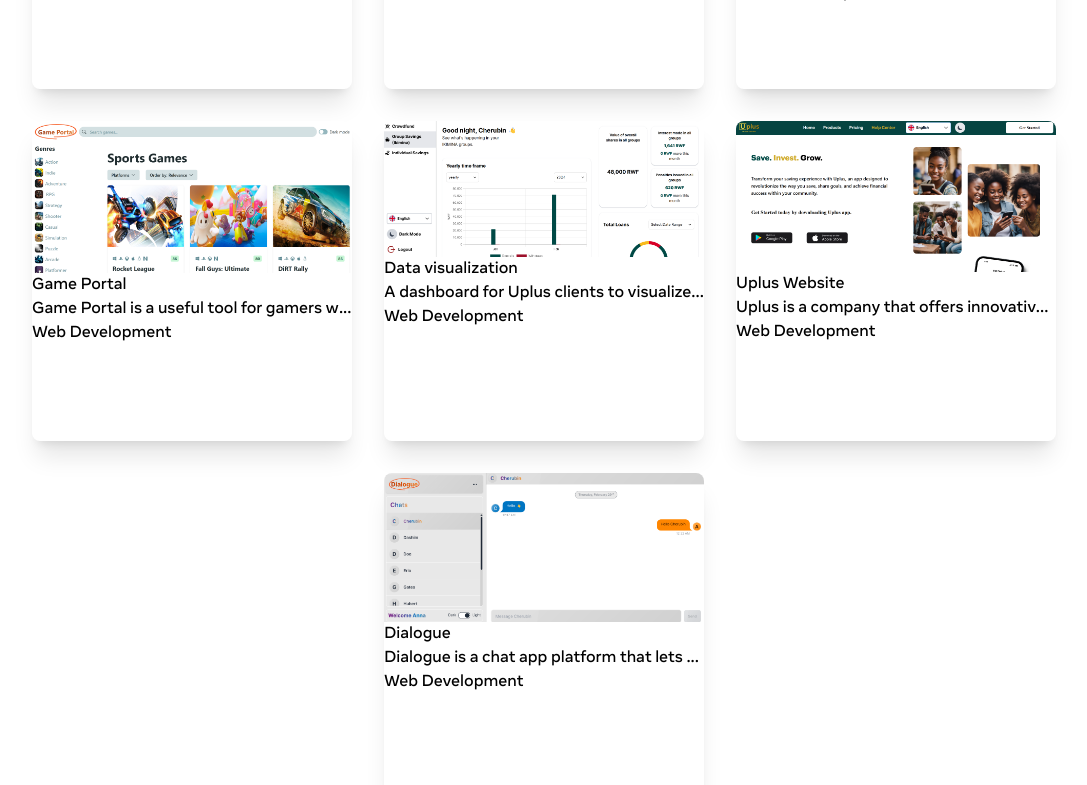
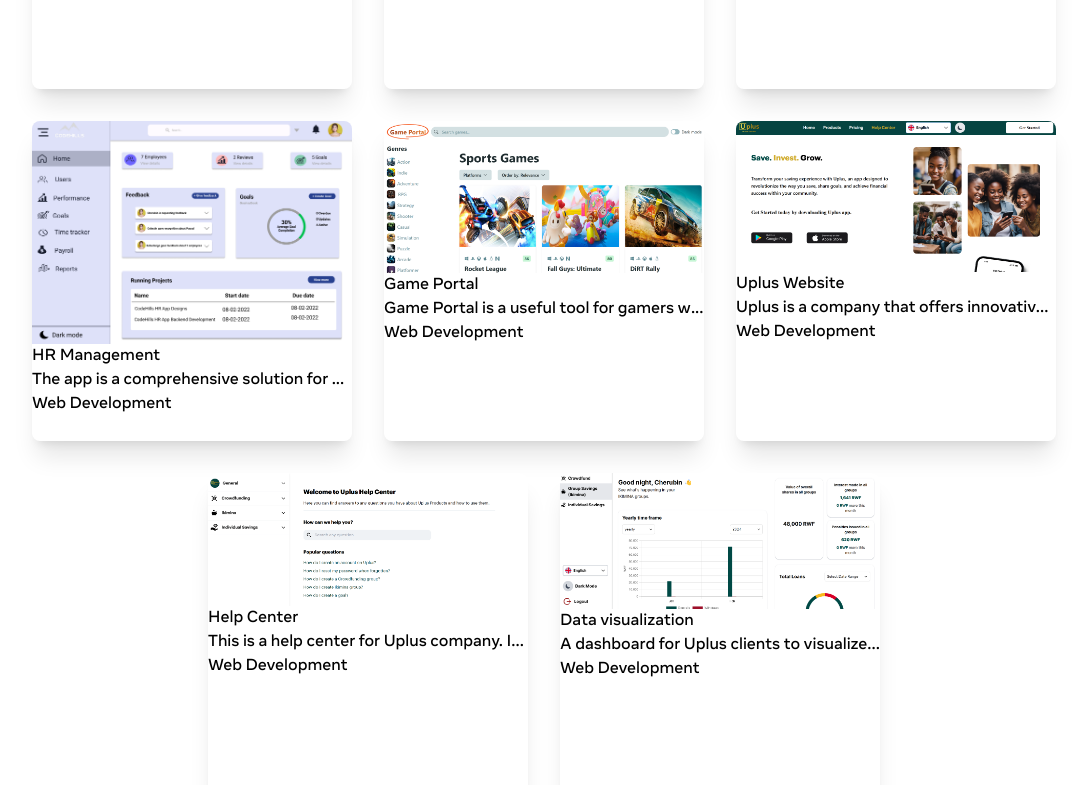
Before and after one commit to Cherubln/cherubln.github.io, a React (Vite) app: page /#/ in a window 1280 px wide. Shown: the part 2075-2860 px from the top of the page, without its empty margins (96-1183 px from the left). Built offline with nearby package versions, Linux system fonts and the light colour scheme.

Commit message:
add new project

```diff
--- a/src/constants/project-set.ts
+++ b/src/constants/project-set.ts
@@ -10,6 +10,7 @@ import helpCenterScreenShot from "../assets/help-screenshot.png";
 import uplusScreenShot from "../assets/uplus-screenshot.png";
 import gameScreenShot from "../assets/game-screenshot.png";
 import dashooardScreenShot from "../assets/dashboard-screenshot.png";
+import codeHillsThumbnail from "../assets/code-hills.png";
 
 const projectSet: ProjectType[] = [
   {
@@ -23,17 +24,7 @@ const projectSet: ProjectType[] = [
     stack: ["React", "TS", "NextJS", "Tailwind"],
     thumbnail: floraFablesThumbnail,
   },
-  {
-    category: "web",
-    description:
-      "This is a help center for Uplus company. It aims to improve customer satisfaction, loyalty and retention, as well as reduce customer service costs and increase efficiency. Customers can use it to find answers, solutions and resources for their questions, problems or feedback. They can also learn how to use the products or services better with tutorials, tips and best practices.",
-    name: "Help Center",
-    screenshots: helpCenterScreenShot,
-    slug: "help-center",
-    stack: ["TS", "React", "Tailwind"],
-    thumbnail: helpCenterThumbnail,
-    website: "https://uplus.rw/help-center",
-  },
+
   {
     category: "mobile",
     description:
@@ -42,9 +33,34 @@ const projectSet: ProjectType[] = [
     screenshots: "",
     slug: "self-care",
     sourceCode: "https://github.com/Cherubln/self-care",
-    stack: ["TS", "React", "Expo", "RN"],
+    stack: ["TS", "React", "Expo", "RN", "Figma"],
     thumbnail: selfCareThumbnail,
   },
+  {
+    category: "web",
+    description:
+      "Dialogue is a chat app platform that lets users chat with each other in real time. Users can create or access their account and start conversations with others. Dialogue is helpful for anyone who wants to keep in touch with their contacts, whether they are friends, family, coworkers, or anyone else.",
+    name: "Dialogue",
+    screenshots: "",
+    slug: "dialogue",
+    sourceCode: "https://github.com/Cherubln/dialogue",
+    stack: ["TS", "React", "NextJS", "DaisyUI"],
+    thumbnail: dialogueThumbnail,
+    website: "https://dialogue-app-production.up.railway.app/",
+  },
+  {
+    category: "web",
+    description:
+      "The app is a comprehensive solution for HR managers who work with software developers. It allows them to create and track performance goals, provide feedback, identify skill gaps and reward achievements. The app also helps HR managers to handle common issues that arise in the development process, such as team collaboration, code quality, and project management. The app aims to improve the productivity of developers, as well as the quality and efficiency of the software they produce.",
+    name: "HR Management",
+    screenshots: "",
+    slug: "employees-management",
+    sourceCode: "https://github.com/Code-Hills/codehills-dev-profile-fe",
+    stack: ["TS", "React", "Tailwind", "Figma"],
+    thumbnail: codeHillsThumbnail,
+    website: "",
+  },
+
   {
     category: "web",
     description:
@@ -57,17 +73,7 @@ const projectSet: ProjectType[] = [
     thumbnail: gameHubThumbnail,
     website: "https://cherubln.github.io/game-portal",
   },
-  {
-    category: "web",
-    description:
-      "A dashboard for Uplus clients to visualize their financial and social activities. They can see how much they donated, withdrew, or loaned, and the impact of their donations on the causes they care about. They can also discover insights, patterns, and opportunities to enhance their finances and social impact. This dashboard is useful because it gives them feedback and motivation to keep donating for a better cause. It is convenient when they want to check their balance, monitor their progress, or plan their next steps.",
-    name: "Data visualization",
-    screenshots: dashooardScreenShot,
-    slug: "data-visualization",
-    stack: ["TS", "React", "Tailwind"],
-    thumbnail: clientPortalThumbnail,
-    website: "https://portal.uplus.rw",
-  },
+
   {
     category: "web",
     description:
@@ -82,14 +88,24 @@ const projectSet: ProjectType[] = [
   {
     category: "web",
     description:
-      "Dialogue is a chat app platform that lets users chat with each other in real time. Users can create or access their account and start conversations with others. Dialogue is helpful for anyone who wants to keep in touch with their contacts, whether they are friends, family, coworkers, or anyone else.",
-    name: "Dialogue",
-    screenshots: "",
-    slug: "dialogue",
-    sourceCode: "https://github.com/Cherubln/dialogue",
-    stack: ["TS", "React", "NextJS", "DaisyUI"],
-    thumbnail: dialogueThumbnail,
-    website: "https://dialogue-app-production.up.railway.app/",
+      "This is a help center for Uplus company. It aims to improve customer satisfaction, loyalty and retention, as well as reduce customer service costs and increase efficiency. Customers can use it to find answers, solutions and resources for their questions, problems or feedback. They can also learn how to use the products or services better with tutorials, tips and best practices.",
+    name: "Help Center",
+    screenshots: helpCenterScreenShot,
+    slug: "help-center",
+    stack: ["TS", "React", "Tailwind"],
+    thumbnail: helpCenterThumbnail,
+    website: "https://uplus.rw/help-center",
+  },
+  {
+    category: "web",
+    description:
+      "A dashboard for Uplus clients to visualize their financial and social activities. They can see how much they donated, withdrew, or loaned, and the impact of their donations on the causes they care about. They can also discover insights, patterns, and opportunities to enhance their finances and social impact. This dashboard is useful because it gives them feedback and motivation to keep donating for a better cause. It is convenient when they want to check their balance, monitor their progress, or plan their next steps.",
+    name: "Data visualization",
+    screenshots: dashooardScreenShot,
+    slug: "data-visualization",
+    stack: ["TS", "React", "Tailwind"],
+    thumbnail: clientPortalThumbnail,
+    website: "https://portal.uplus.rw",
   },
 ];
 
--- a/src/pages/Projects/SingleProject.tsx
+++ b/src/pages/Projects/SingleProject.tsx
@@ -53,10 +53,10 @@ const SingleProject = () => {
           </div>
           <div className="my-8 flex flex-col md:flex-row gap-10 md:gap-20 justify-between">
             <div>
-              <h2 className="max-w-md text-3xl md:text-5xl font-semibold mb-8">
+              <h2 className="max-w-lg text-3xl md:text-5xl font-semibold mb-8">
                 {project?.name}
               </h2>
-              <p className="max-w-md leading-relaxed">{project?.description}</p>
+              <p className="max-w-lg leading-relaxed">{project?.description}</p>
             </div>
             <div className="justify-self-end flex sm:flex-row md:flex-col flex-col gap-12 sm:justify-between md:justify-normal">
               <div className="order-1 flex flex-col gap-8 self-start sm:order-2 md:order-1">
```
Also changed, not shown: src/assets/code-hills.png (added), src/assets/self-care.png.
